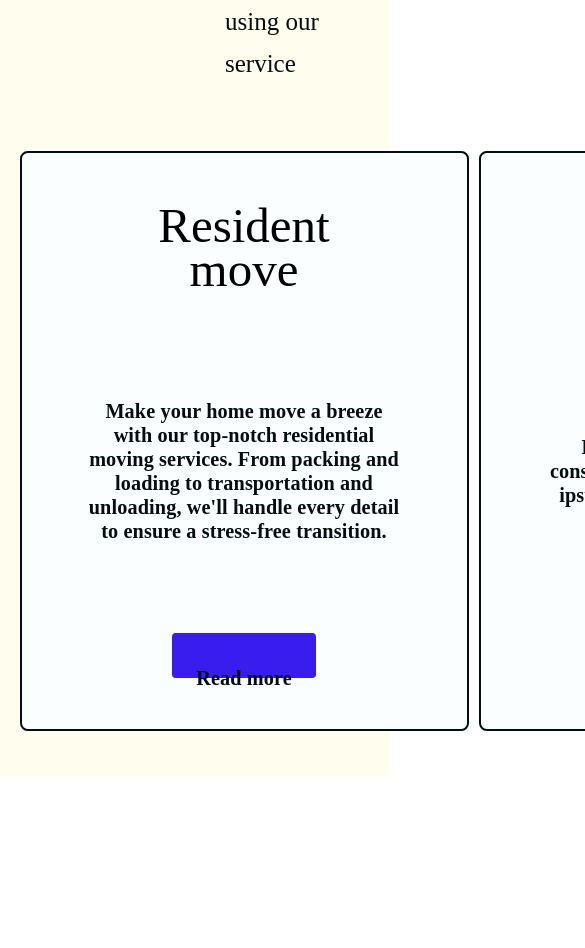
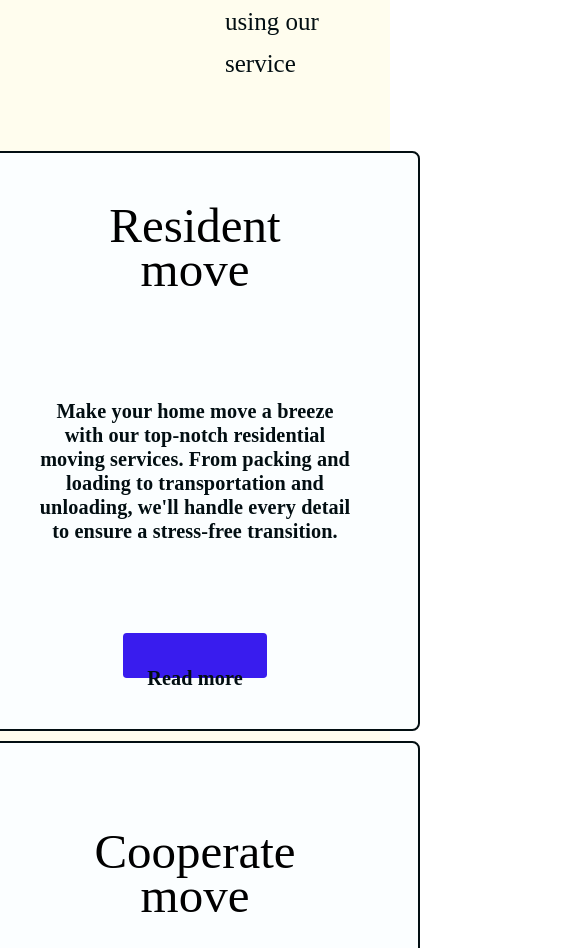
Before and after one commit to FridayOkpok/New-city, a React (Create React App) app: page / in a window 390 px wide. Shown: the part 1720-2668 px from the top of the page, 585 px wide, since content can reach past the window. Before the commit the page ends 2497 px from the top, so only its background shows below. Built offline with nearby package versions, Linux system fonts and the light colour scheme.

Commit message:
our services section1

```diff
--- a/src/component/OurService/ourservice.css
+++ b/src/component/OurService/ourservice.css
@@ -93,11 +93,26 @@
 .service .service-container .move-container {
   display: grid;
   grid-template-columns: 1fr 1fr 1fr;
-  width: 90%;
   padding: 20px;
   align-items: center;
   margin: 1rem;
   gap: 10px;
+}
+@media screen and (max-width: 1497px) {
+  .service .service-container .move-container > *:first-child {
+    grid-column: 1 / span 2;
+    grid-row: 1 / span 2;
+  }
+}
+
+@media screen and (max-width: 1013px) {
+  .service .service-container .move-container {
+    grid-template-columns: 1fr;
+  }
+  .service .service-container .move-container > *:first-child {
+    grid-column: 1;
+    grid-row: 1;
+  }
 }
 
 .service .service-container .move-container .move-item {
```
